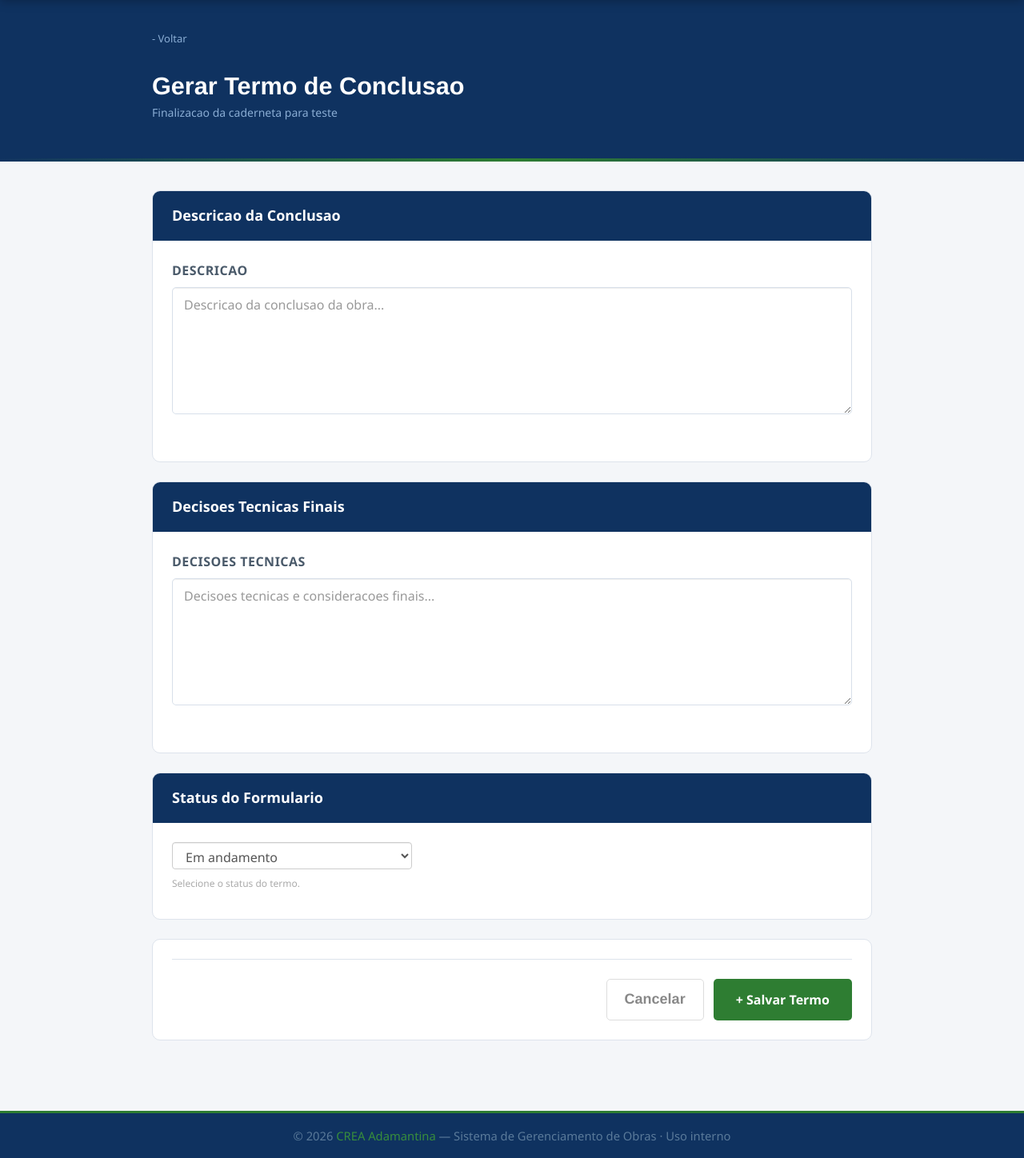
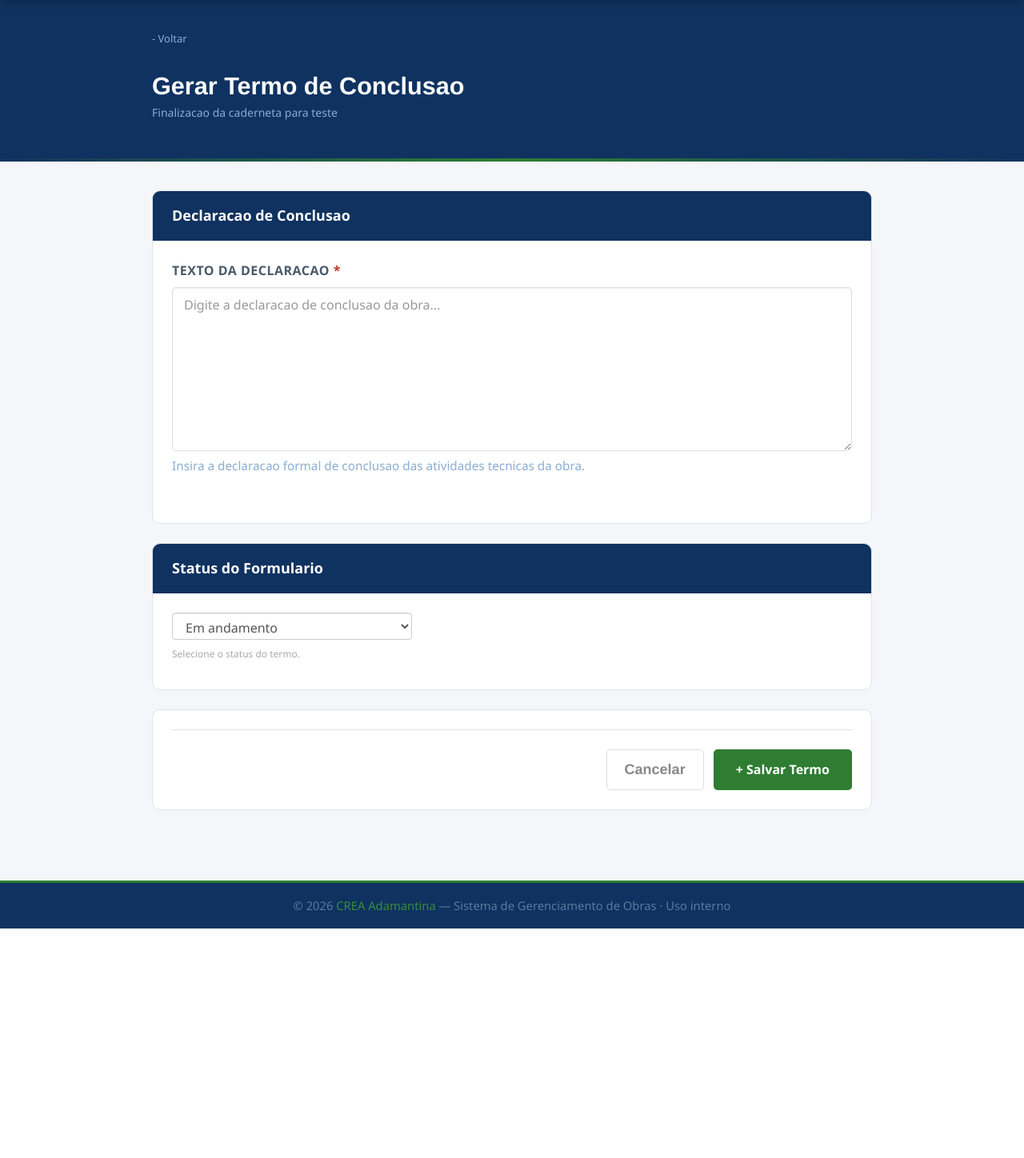
Before and after one commit to RafaelMiillerSilva/gerenciador-de-obras, a Django app: page /cadernetas/3/termo/criar/ in a window 1280 px wide. Shown: the part 66-1514 px from the top of the page at 80% size. After the commit the page ends 1227 px from the top, so only its background shows below. Run offline with Django 3.2, Linux system fonts and the light colour scheme; a user stored in the database is signed in; data comes from the database, SQL or seed files in the repository; both versions use the stored data as it was after the commit; data that the repository does not hold is empty; some libraries are stand-ins or nearby versions.

Commit message:
feat: implement relational models for reports and terms with corresponding forms, views, and templates.

```diff
--- a/ConectObra/urls.py
+++ b/ConectObra/urls.py
@@ -1,6 +1,8 @@
 from django.urls import path
 from django.contrib import admin
 from django.contrib.auth.views import LogoutView
+from django.conf import settings
+from django.conf.urls.static import static
 from app import views
 
 urlpatterns = [
@@ -42,3 +44,6 @@ urlpatterns = [
 
     path('painel/usuario/<int:pk>/editar/', views.editar_usuario_admin, name='editar_usuario_admin'),
 ]
+
+if settings.DEBUG:
+    urlpatterns += static(settings.MEDIA_URL, document_root=settings.MEDIA_ROOT)
--- a/app/forms.py
+++ b/app/forms.py
@@ -199,7 +199,7 @@ class RelatoForm(forms.ModelForm):
 
     class Meta:
         model = Relato
-        fields = ['data', 'opcoes_servicos', 'conformidade', 'observacoes', 'decisoes_tecnicas', 'status']
+        fields = ['data', 'opcoes_servicos', 'conformidade', 'imagem', 'observacoes', 'decisoes_tecnicas', 'status']
         widgets = {
             'data': forms.DateInput(attrs={
                 'class': 'form-control',
@@ -207,6 +207,10 @@ class RelatoForm(forms.ModelForm):
             }),
             'conformidade': forms.Select(attrs={
                 'class': 'form-control'
+            }),
+            'imagem': forms.FileInput(attrs={
+                'class': 'form-control',
+                'accept': 'image/*'
             }),
             'observacoes': forms.Textarea(attrs={
                 'class': 'form-control',
@@ -235,17 +239,12 @@ class RelatoForm(forms.ModelForm):
 class TermoForm(forms.ModelForm):
     class Meta:
         model = Termo
-        fields = ['descricao', 'decisoes_tecnicas', 'status']
+        fields = ['declaracao_texto', 'status']
         widgets = {
-            'descricao': forms.Textarea(attrs={
+            'declaracao_texto': forms.Textarea(attrs={
                 'class': 'form-control',
-                'rows': 6,
-                'placeholder': 'Descricao da conclusao da obra...'
-            }),
-            'decisoes_tecnicas': forms.Textarea(attrs={
-                'class': 'form-control',
-                'rows': 6,
-                'placeholder': 'Decisoes tecnicas e consideracoes finais...'
+                'rows': 8,
+                'placeholder': 'Digite a declaracao de conclusao da obra...'
             }),
             'status': forms.Select(attrs={
                 'class': 'form-control'
--- a/app/models.py
+++ b/app/models.py
@@ -248,6 +248,7 @@ class Relato(models.Model):
     conformidade     = models.CharField('Conformidade', max_length=20, choices=CONFORMIDADE_CHOICES)
     observacoes      = models.TextField('Observacoes', blank=True)
     decisoes_tecnicas = models.TextField('Decisoes tecnicas', blank=True)
+    imagem           = models.ImageField('Foto / Imagem da visita', upload_to='relatos/fotos/', null=True, blank=True)
     status           = models.CharField('Status', max_length=20, choices=STATUS_DOCUMENTO, default='em_andamento')
     criado_em        = models.DateTimeField(auto_now_add=True)
     atualizado_em    = models.DateTimeField(auto_now=True)
@@ -270,9 +271,8 @@ class Relato(models.Model):
 
 class Termo(models.Model):
     recibo           = models.OneToOneField(Recibo, on_delete=models.CASCADE, related_name='termo')
-    descricao        = models.TextField('Descricao', blank=True)
+    declaracao_texto = models.TextField('Declaracao de conclusao', blank=True)
     decidido         = models.BooleanField('Decidido', default=False)
-    decisoes_tecnicas = models.TextField('Decisoes tecnicas', blank=True)
     status           = models.CharField('Status', max_length=20, choices=STATUS_DOCUMENTO, default='em_andamento')
     criado_em        = models.DateTimeField(auto_now_add=True)
     atualizado_em    = models.DateTimeField(auto_now=True)
--- a/app/templates/app/criar_termo.html
+++ b/app/templates/app/criar_termo.html
@@ -173,27 +173,18 @@
         <form method="post" novalidate>
             {% csrf_token %}
 
-            <!-- SECAO 1: DESCRICAO -->
+            <!-- SECAO 1: DECLARACAO DE CONCLUSAO -->
             <div class="form-section">
-                <div class="form-header">Descricao da Conclusao</div>
+                <div class="form-header">Declaracao de Conclusao</div>
                 <div class="form-content">
                     <div class="form-row full">
                         <div class="form-group">
-                            <label for="{{ form.descricao.id_for_label }}">{{ form.descricao.label }}</label>
-                            {{ form.descricao }}
-                        </div>
-                    </div>
-                </div>
-            </div>
-
-            <!-- SECAO 2: DECISOES TECNICAS -->
-            <div class="form-section">
-                <div class="form-header">Decisoes Tecnicas Finais</div>
-                <div class="form-content">
-                    <div class="form-row full">
-                        <div class="form-group">
-                            <label for="{{ form.decisoes_tecnicas.id_for_label }}">{{ form.decisoes_tecnicas.label }}</label>
-                            {{ form.decisoes_tecnicas }}
+                            <label for="{{ form.declaracao_texto.id_for_label }}">Texto da Declaracao <span style="color:#C0392B">*</span></label>
+                            {{ form.declaracao_texto }}
+                            <small style="color:#8AADD4; margin-top:6px;">Insira a declaracao formal de conclusao das atividades tecnicas da obra.</small>
+                            {% if form.declaracao_texto.errors %}
+                            <div style="color:#C0392B; font-size:12px; margin-top:6px;">{{ form.declaracao_texto.errors.0 }}</div>
+                            {% endif %}
                         </div>
                     </div>
                 </div>
--- a/app/views.py
+++ b/app/views.py
@@ -477,7 +477,7 @@ def criar_relato(request, pk):
         return redirect('detalhe_caderneta', pk=pk)
 
     if request.method == 'POST':
-        form = RelatoForm(request.POST)
+        form = RelatoForm(request.POST, request.FILES)
         if form.is_valid():
             relato = form.save(commit=False)
             relato.recibo = recibo
@@ -506,7 +506,7 @@ def detalhe_relato(request, pk):
     relato = get_object_or_404(Relato, pk=pk, recibo__caderneta__usuario=request.user)
 
     if request.method == 'POST':
-        form = RelatoForm(request.POST, instance=relato)
+        form = RelatoForm(request.POST, request.FILES, instance=relato)
         if form.is_valid():
             relato_obj = form.save(commit=False)
             relato_obj.status = 'em_andamento'
```
Also changed, not shown: app/templates/app/criar_relato.html (+20 -3 lines), app/templates/app/detalhe_relato.html (+30 -3 lines), app/templates/app/detalhe_termo.html (+8 -17 lines), app/migrations/0005_relato_imagem_termo_declaracao.py (added), db.sqlite3.
